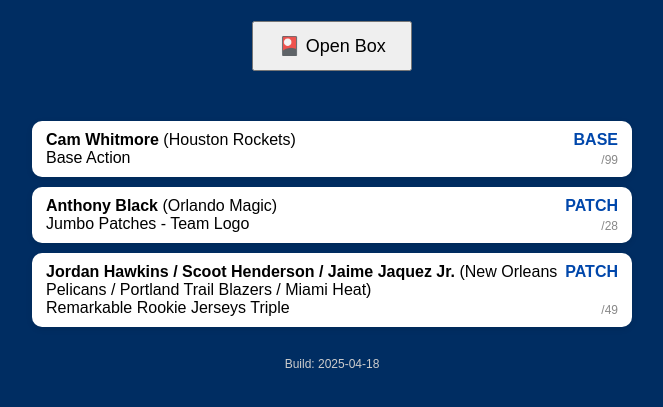
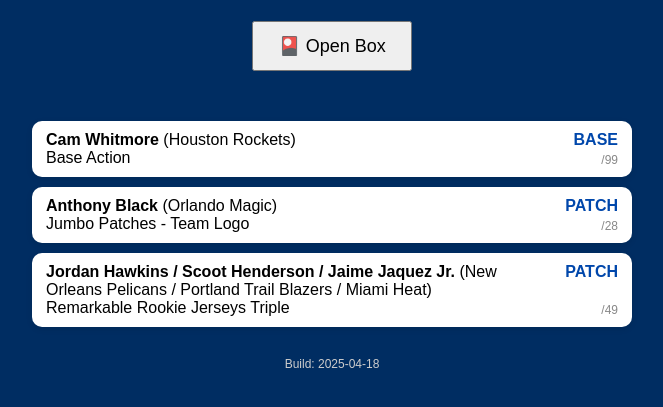
Before and after one commit to crusoechasingcards/im-machine, a plain HTML site: page index.html in a window 1280 px wide. Both pictures are taken after a click on the button "🎴 Open Box". Shown: the part 127-534 px from the top of the page, without its empty margins (308-971 px from the left). Drawn offline with Linux system fonts and the light colour scheme.

Commit message:
Update index.html

```diff
--- a/index.html
+++ b/index.html
@@ -40,12 +40,20 @@
       position: relative;
       color: black;
     }
+    .card-header {
+      display: flex;
+      justify-content: space-between;
+      align-items: flex-start;
+    }
+    .player-team {
+      flex: 1;
+      padding-right: 10px;
+      word-break: break-word;
+    }
     .type-tag {
-      position: absolute;
-      top: 10px;
-      right: 14px;
       font-weight: bold;
       color: #0047AB;
+      white-space: nowrap;
     }
     .quantity-tag {
       position: absolute;
@@ -102,20 +110,22 @@
       const cards = [...base, ...patch, ...auto];
       const container = document.getElementById("cards");
       container.innerHTML = "";
-
       let delay = 0;
       cards.forEach((card, i) => {
         setTimeout(() => {
-
           const div = document.createElement("div");
           div.className = "card";
           div.innerHTML = `
+            <div class="card-header">
+              <div class="player-team"><strong>${card.Player}</strong> (${card.Team})</div>
               <div class="type-tag">${card.Type.toUpperCase()}</div>
-          <div><strong>${card.Player}</strong> (${card.Team})</div>
+            </div>
             <div>${card["Card Set"]}</div>
             <div class="quantity-tag">/${card.Quantity}</div>
           `;
-        container.appendChild(div); }, delay); delay += 1000;
+          container.appendChild(div);
+        }, delay);
+        delay += 1000;
       });
     }
   </script>
```
Lines whose indentation alone changed are shown as unchanged.
